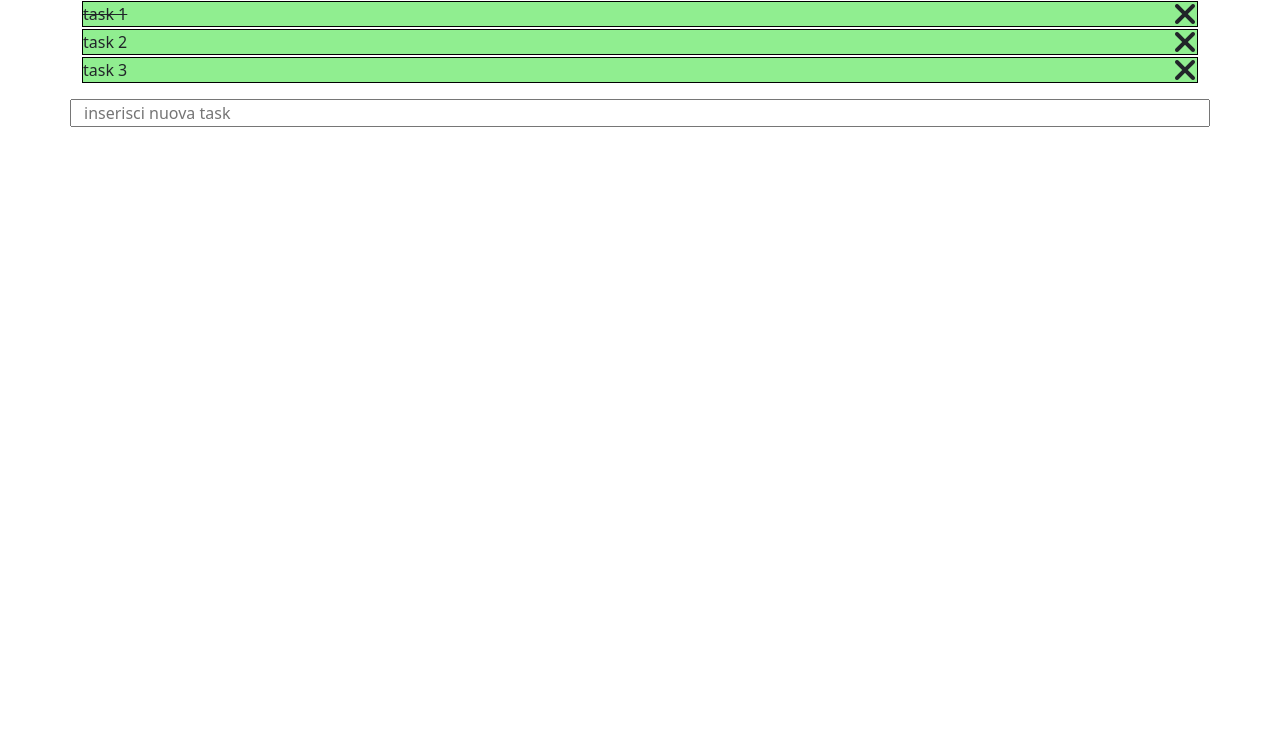
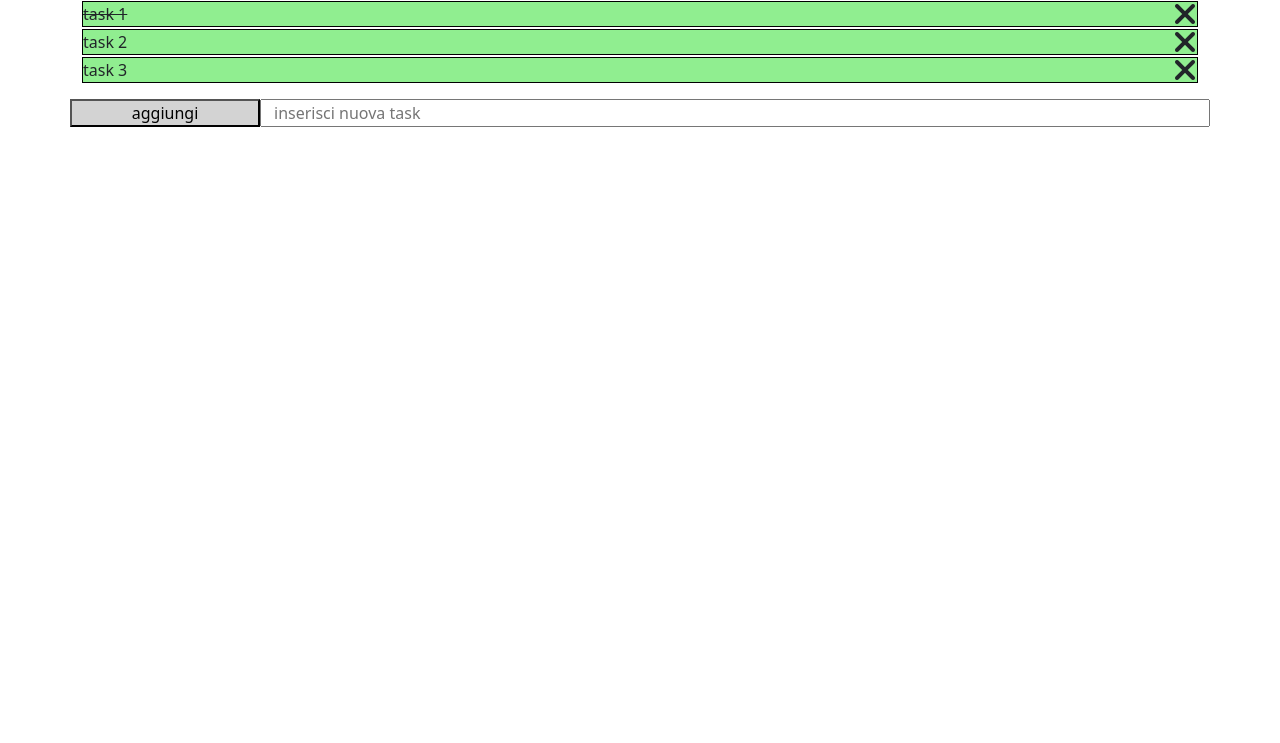
Before and after one commit to Ericdid/vue-todolist, a plain HTML site: page index.html in a window 1280 px wide. Shown: the part 57-800 px from the top of the page. Drawn offline with nearby package versions, Linux system fonts and the light colour scheme.

Commit message:
add.keyup

```diff
--- a/css/style.css
+++ b/css/style.css
@@ -23,3 +23,6 @@ ul {
 .new-task {
   width: 100%;
 }
+button {
+  background-color: lightgray;
+}
--- a/index.html
+++ b/index.html
@@ -47,10 +47,17 @@
           </div>
         </div>
         <div class="row">
+          <button
+            class="col-2"
+            id="new-task"
+            @keyup.enter="add()"
+            @click="add()"
+          >
+            aggiungi
+          </button>
           <input
             type="text"
-            class="col-12"
-            id="new-task"
+            class="col-10"
             placeholder="inserisci nuova task"
           />
         </div>
--- a/js/main.js
+++ b/js/main.js
@@ -28,5 +28,8 @@ createApp({
     deleteTodo(index) {
       this.toDoList.splice(index, 1);
     },
+    add() {
+      console.log("done");
+    },
   },
 }).mount("#app");
```
